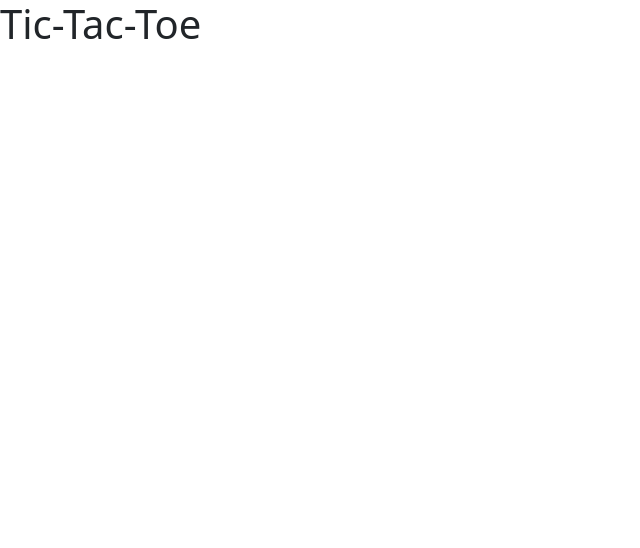
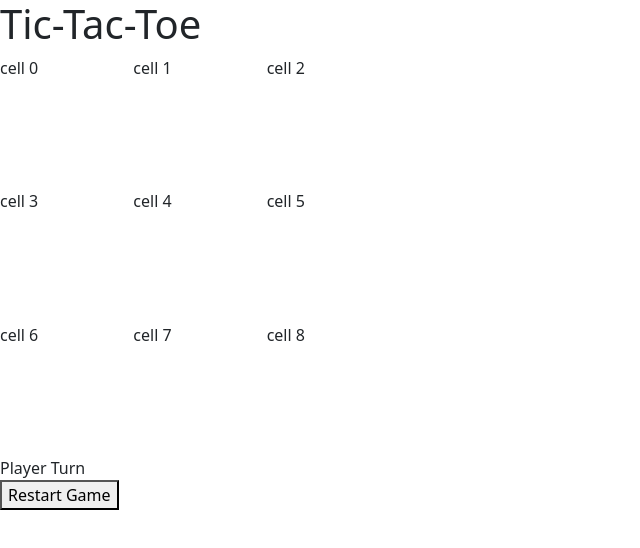
Before and after one commit to TheKestner/tic-tac-toe, a plain HTML site: page index.html in a window 1280 px wide. Shown: the whole page, without its empty margins (0-640 px from the left). Drawn offline with nearby package versions, Linux system fonts and the light colour scheme.

Commit message:
adding base html

```diff
--- a/css/style.css
+++ b/css/style.css
@@ -0,0 +1,6 @@
+#grid {
+    display: grid;
+    grid-template-columns: auto auto auto;
+    width: 400px;
+    height: 400px;
+  }
--- a/index.html
+++ b/index.html
@@ -7,14 +7,25 @@
 
     <!-- Bootstrap CSS -->
     <link href="https://cdn.jsdelivr.net/npm/bootstrap@5.1.3/dist/css/bootstrap.min.css" rel="stylesheet" integrity="sha384-1BmE4kWBq78iYhFldvKuhfTAU6auU8tT94WrHftjDbrCEXSU1oBoqyl2QvZ6jIW3" crossorigin="anonymous">
-    <style src="css/style.css"></style>
+    <link rel="stylesheet" href="css/style.css">
+
     <title>tic-tac-toe!</title>
   </head>
   <body>
     <h1>Tic-Tac-Toe</h1>
-
-
-
+    <div id="grid">
+      <div cell="0">cell 0</div>
+      <div cell="1">cell 1</div>
+      <div cell="2">cell 2</div>
+      <div cell="3">cell 3</div>
+      <div cell="4">cell 4</div>
+      <div cell="5">cell 5</div>
+      <div cell="6">cell 6</div>
+      <div cell="7">cell 7</div>
+      <div cell="8">cell 8</div>
+  </div>
+  <div id="turn">Player Turn</div>
+  <button id="Restart">Restart Game</button>
     <!-- Option 1: Bootstrap Bundle with Popper -->
     <script src="https://cdn.jsdelivr.net/npm/bootstrap@5.1.3/dist/js/bootstrap.bundle.min.js" integrity="sha384-ka7Sk0Gln4gmtz2MlQnikT1wXgYsOg+OMhuP+IlRH9sENBO0LRn5q+8nbTov4+1p" crossorigin="anonymous"></script>
     <script src="js/sandbox.js"></script>
```
